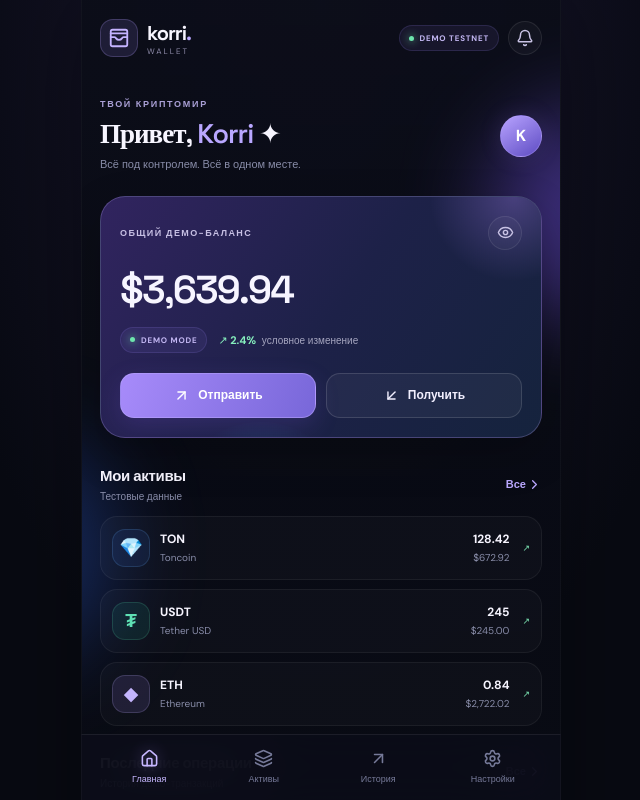
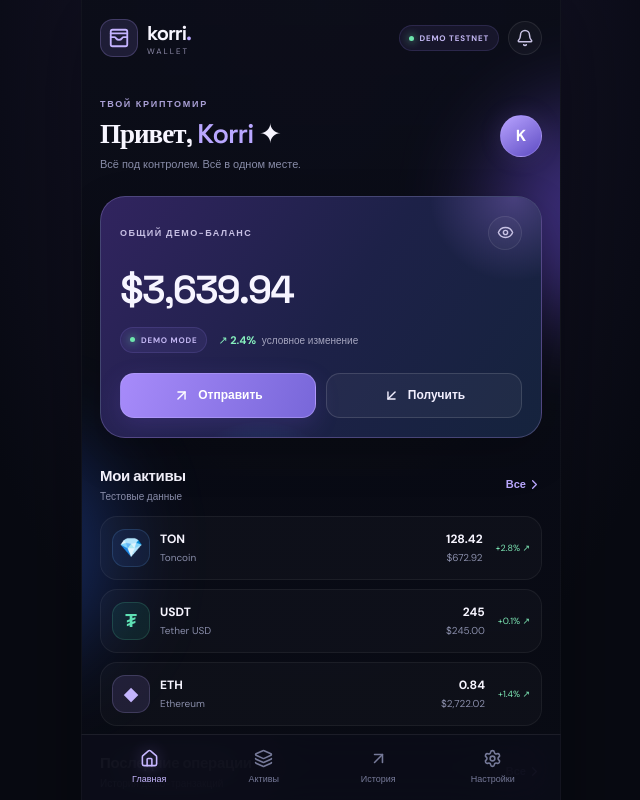
Before and after one commit to ZeaYaLand/korri-wallet, a React (Vite) app: page / in a window 1280 px wide. Shown: the top 800 px of the page, without its empty margins (319-959 px from the left). Built offline with nearby package versions, Linux system fonts and the light colour scheme.

Commit message:
Fix demo asset change labels

```diff
--- a/src/App.tsx
+++ b/src/App.tsx
@@ -5,9 +5,9 @@ type Tab = 'home' | 'assets' | 'activity' | 'settings'
 type Tx = { id: number; title: string; detail: string; amount: string; incoming: boolean; time: string }
 
 const assets = [
-  { symbol: 'TON', name: 'Toncoin', amount: 128.42, price: 5.24, mark: '💎', color: 'blue' },
-  { symbol: 'USDT', name: 'Tether USD', amount: 245, price: 1, mark: '₮', color: 'green' },
-  { symbol: 'ETH', name: 'Ethereum', amount: 0.84, price: 3240.5, mark: '◆', color: 'purple' }
+  { symbol: 'TON', name: 'Toncoin', amount: 128.42, price: 5.24, change: '+2.8%', mark: '💎', color: 'blue' },
+  { symbol: 'USDT', name: 'Tether USD', amount: 245, price: 1, change: '+0.1%', mark: '₮', color: 'green' },
+  { symbol: 'ETH', name: 'Ethereum', amount: 0.84, price: 3240.5, change: '+1.4%', mark: '◆', color: 'purple' }
 ]
 const initialTx: Tx[] = [
   { id: 1042, title: 'Получение TON', detail: 'Demo Testnet · демо-адрес', amount: '+12.50 TON', incoming: true, time: 'Сегодня, 14:32' },
```
